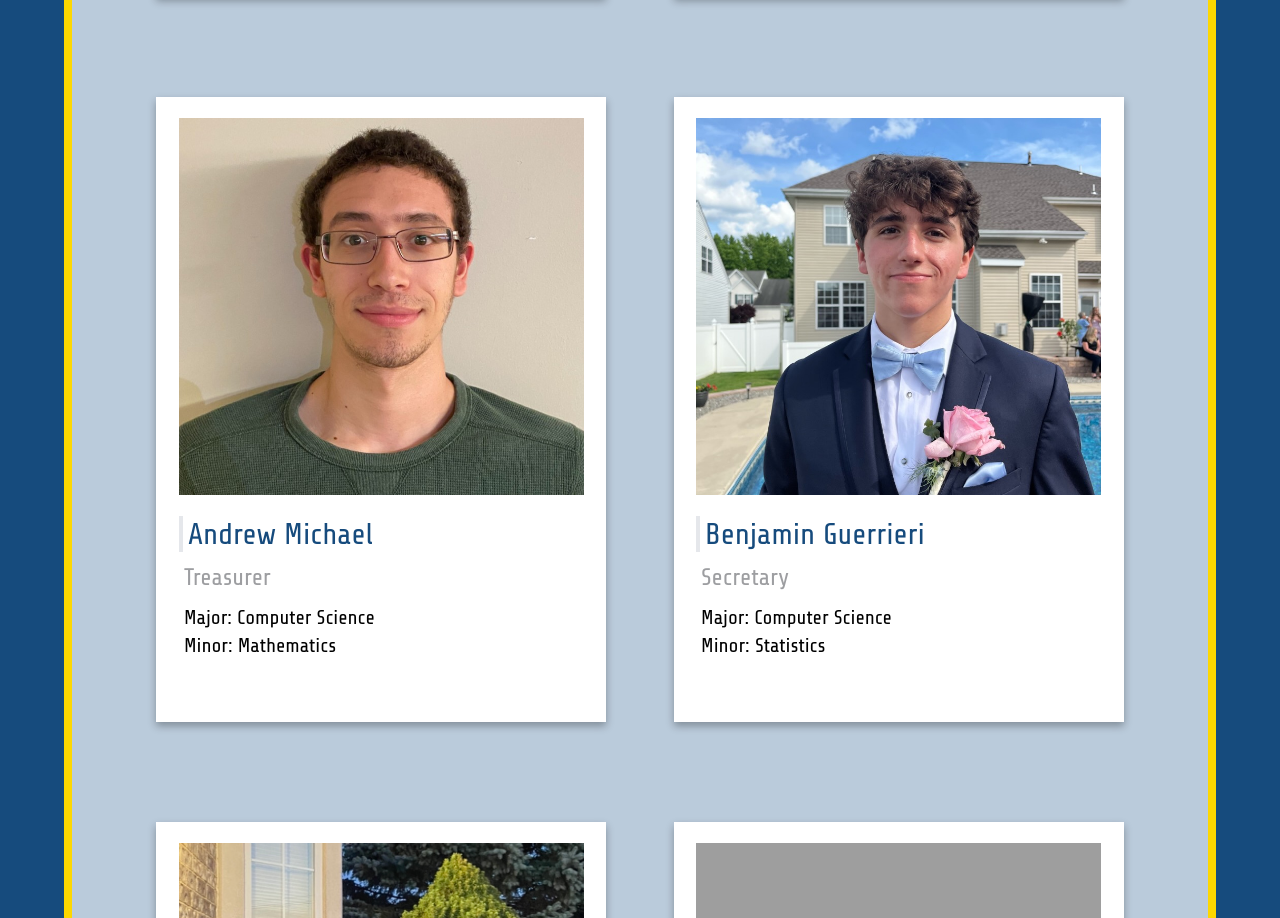
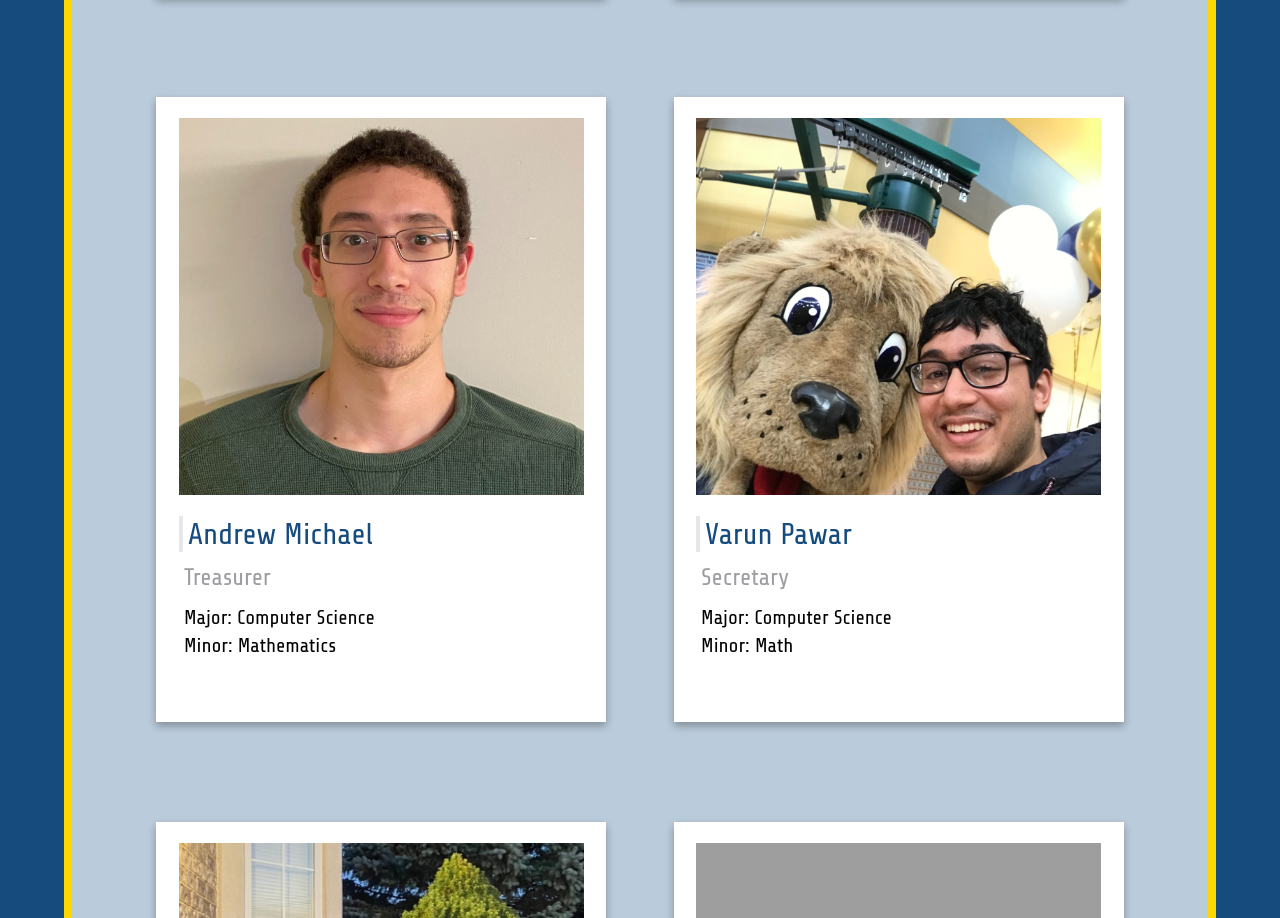
Before and after one commit to TCNJDIGITall/TCNJDIGITall.github.io, a website: page pages/members.html in a window 1280 px wide. Shown: the part 932-1850 px from the top of the page. Drawn offline with Linux system fonts and the light colour scheme; grey boxes are pictures that could not be loaded.

Commit message:
Update members.html

```diff
--- a/pages/members.html
+++ b/pages/members.html
@@ -218,10 +218,10 @@
                                 <div class="w-full h-[67%] flex items-center justify-center">
                                     <div id="imgContainer3" class="w-[90%] h-[90%]">
                                         <!-- MEMBER'S LINKEDIN ON PHOTO -->
-                                        <a href="https://www.linkedin.com/in/benjaminguerrieri/" target="_blank">
+                                        <a href="https://www.linkedin.com/in/varunpawar-/" target="_blank">
 
                                             <!-- MEMBER'S PHOTO -->
-                                            <img src="../images/members/BenjaminGuerrieroHeadshot.JPEG" class="w-full h-full object-cover">
+                                            <img src="../images/members/varun-pawar.JPEG" class="w-full h-full object-cover">
                                         </a>
                                     </div>
                                 </div>
@@ -229,14 +229,14 @@
                                     <div class="w-[90%] flex flex-col [&>*]:mb-[10px]">
 
                                         <!-- MEMBER'S LINKEDIN ON NAME -->
-                                        <a href="https://www.linkedin.com/in/benjaminguerrieri/" target="_blank" class="pl-[5px] text-2xl md:text-3xl border-l-[4px] border[#f1f1f1]  text-[#164B7D] hover:text-[#ffd651]">Benjamin Guerrieri</a>
+                                        <a href="https://www.linkedin.com/in/varunpawar-/" target="_blank" class="pl-[5px] text-2xl md:text-3xl border-l-[4px] border[#f1f1f1]  text-[#164B7D] hover:text-[#ffd651]">Varun Pawar</a>
 
                                         <!-- MEMBER'S TITLE -->
                                         <h4 class="pl-[5px] text-xl md:text-2xl text-[#9D9EA1]">Secretary</h4>
 
                                         <!-- MEMBER'S MAJOR/MINOR -->
                                         <div class="w-[70%] pl-[5px]">
-                                            <p class="text-sm md:text-xl">Major: Computer Science <br>Minor: Statistics</p>
+                                            <p class="text-sm md:text-xl">Major: Computer Science <br>Minor: Math</p>
                                         </div>
                                     </div>
                                 </div>
```
